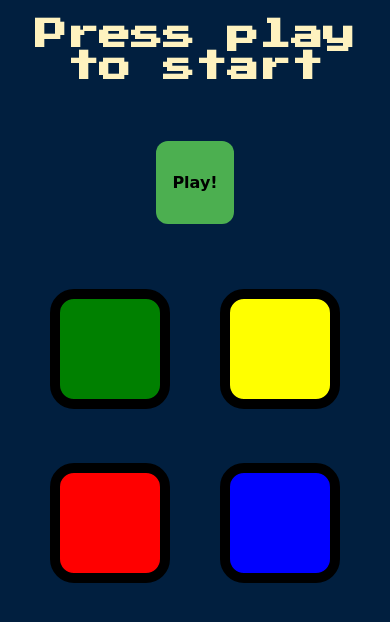
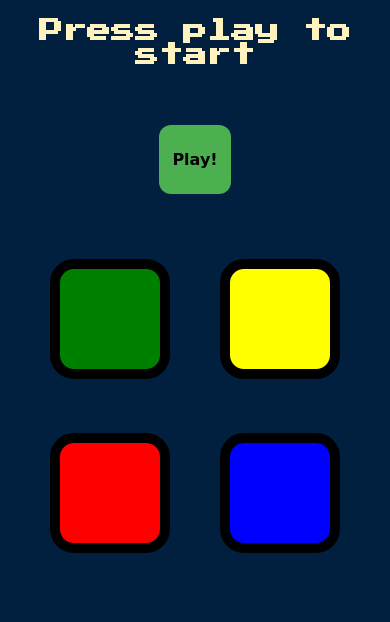
Before and after one commit to Axel01011111/Simon-Says, a plain HTML site: page index.html in a window 390 px wide. Drawn offline with nearby package versions, Linux system fonts and the light colour scheme.

Commit message:
Update styles.css

```diff
--- a/styles.css
+++ b/styles.css
@@ -55,7 +55,7 @@ body {
 .play{
   background-color: #4CAF50;
   border: none;
-  padding: 32px 16px;
+  padding: 25px 13px;
   border-radius: 12px;
   font-family: cursive;
   font-weight: 800;
@@ -68,7 +68,7 @@ body {
 
 @media (max-width: 450px){
   #level-title{
-    font-size: 2rem;
+    font-size: 1.5rem;
   }
   .container{
     display: flex;
```
